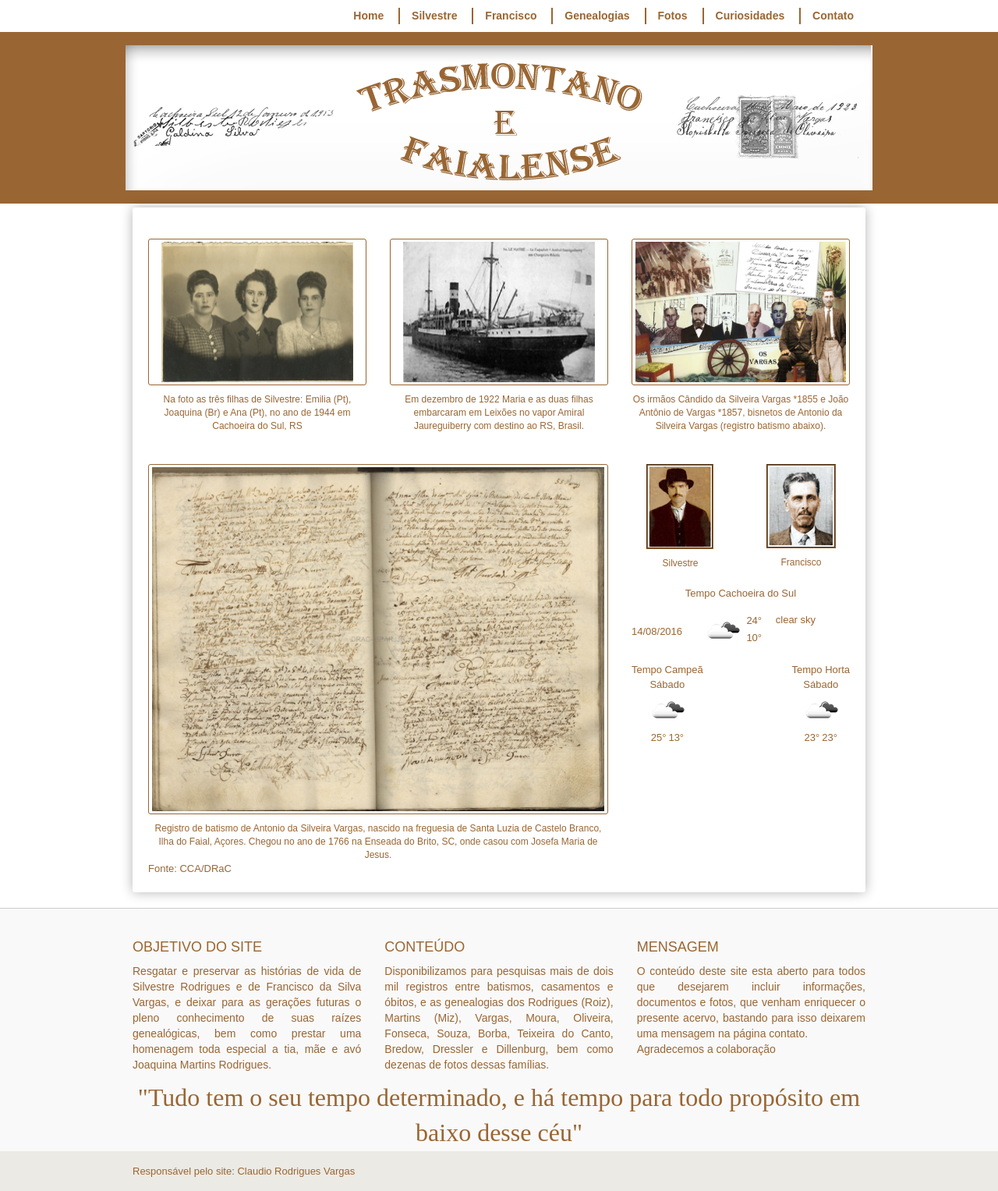
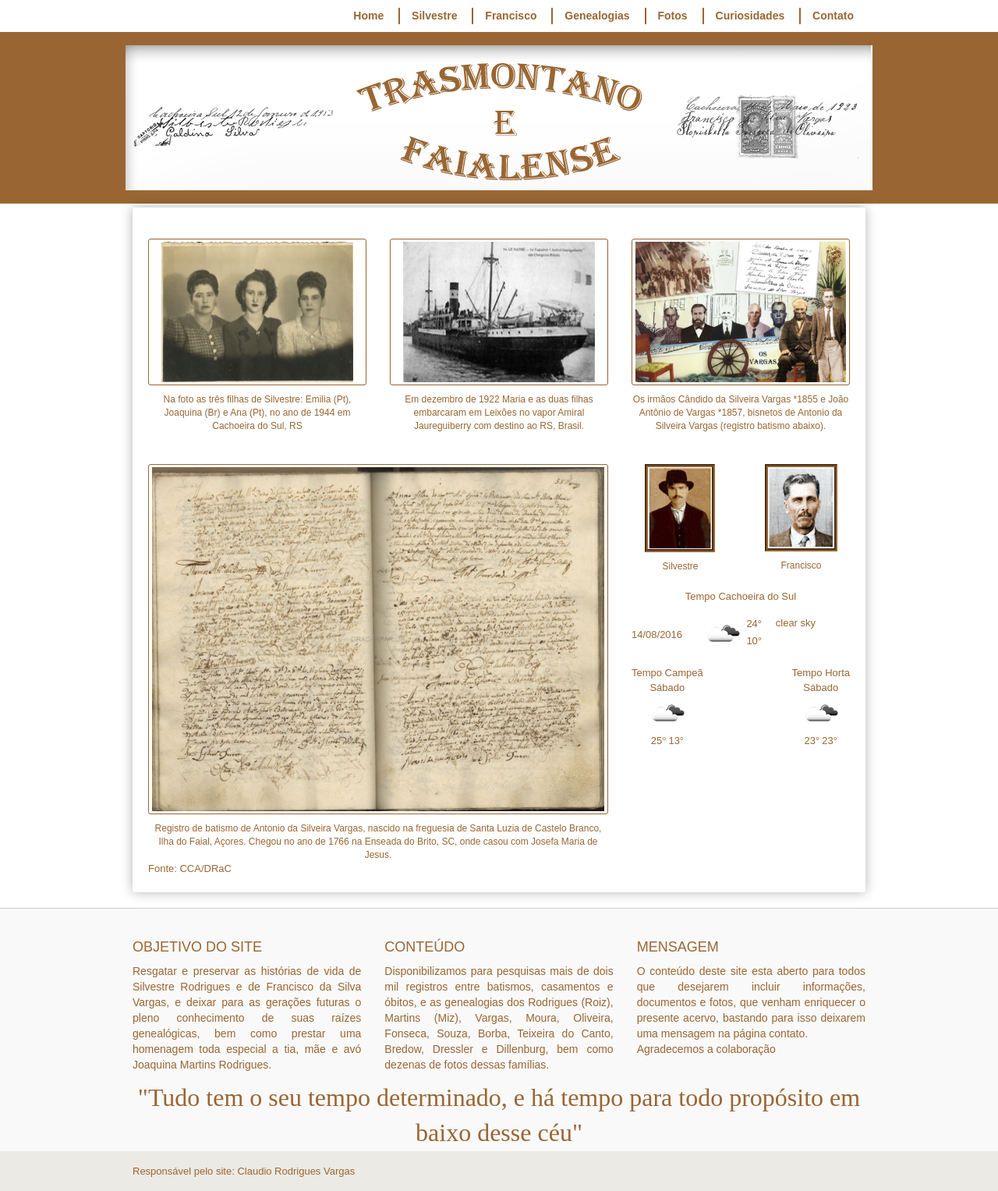
Before and after one commit to claudiovargas1955/claudiovargas1955.github.io, a Jekyll site: the page built from index.html, in a window 1280 px wide. Shown: the whole page at 78% size. Built offline with Jekyll 4.4.1, drawn with Linux system fonts in a browser that asks for light colours; some web fonts are replaced.

Commit message:
Update pages.scss

```diff
--- a/_sass/pages.scss
+++ b/_sass/pages.scss
@@ -44,7 +44,7 @@
 
 .box-home img, .miniatura-francisco img, .miniatura-silvestre img {
   margin: 0 auto;
-  border: 2px groove #996633;
+  border: 4px groove #996633;
  }
 
 .container-img-irmas, .container-img-navio {
```
